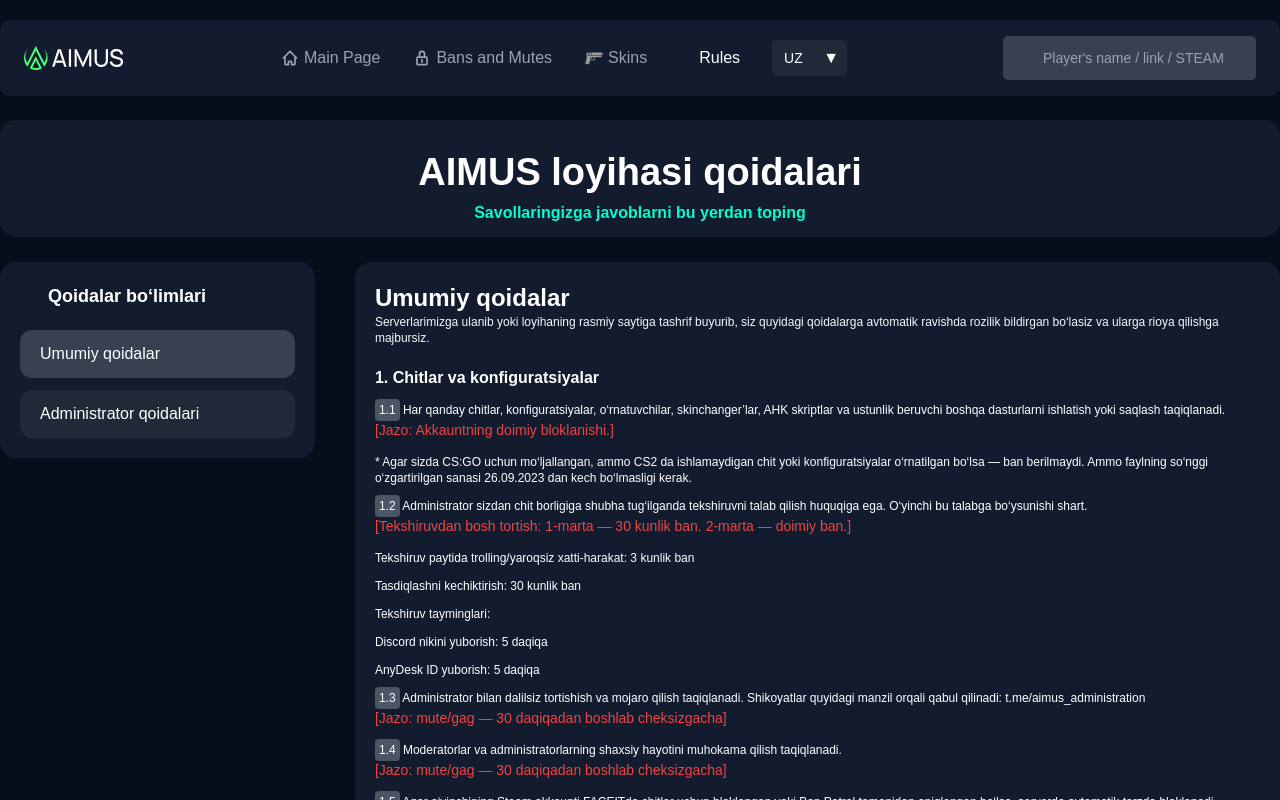
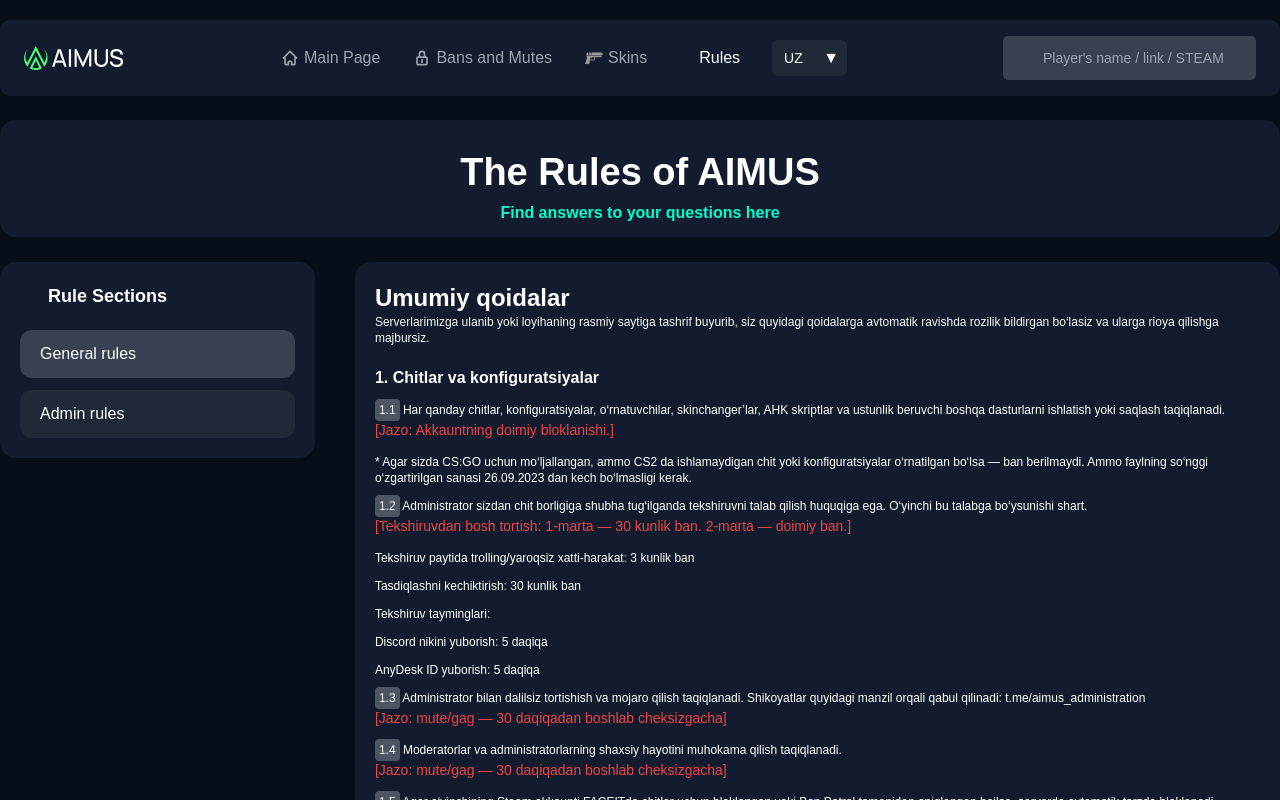
Before and after one commit to Freebek/client-aimus, a Next.js app: page /rules in a window 1280 px wide. Shown: the top 800 px of the page. Built offline with nearby package versions, Linux system fonts and the light colour scheme; some icons are missing.

Commit message:
some changes

```diff
--- a/public/locales/en.json
+++ b/public/locales/en.json
@@ -27,6 +27,15 @@
     "Term": "Term",
     "Admin": "Admin",
     "Forever": "Forever",
-    "No_Name": "No name"
+    "No_Name": "No name",
+    "Hour": "Hour",
+    "Minute": "Minute"
+  },
+  "rules": {
+    "Title": "The Rules of AIMUS",
+    "Description": "Find answers to your questions here",
+    "Rule_Sections": "Rule Sections",
+    "General_rules": "General rules",
+    "Admin_rules": "Admin rules"
   }
 }
--- a/public/locales/ru.json
+++ b/public/locales/ru.json
@@ -27,6 +27,15 @@
     "Term": "Длительность",
     "Admin": "Админ",
     "Forever": "Навсегда",
-    "No_Name": "Нету имени"
+    "No_Name": "Нету имени",
+    "Hour": "Час",
+    "Minute": "Минута"
+  },
+  "rules": {
+    "Title": "Правила проекта AIMUS",
+    "Description": "Найдите ответы на свои вопросы здесь",
+    "Rule_Sections": "Разделы правил",
+    "General_rules": "Общие правила",
+    "Admin_rules": "Правила администратора"
   }
 }
--- a/public/locales/uz.json
+++ b/public/locales/uz.json
@@ -27,6 +27,15 @@
     "Term": "Muddati",
     "Admin": "Admin",
     "Forever": "Abadiy",
-    "No_Name": "Ismi yo'q"
+    "No_Name": "Ismi yo'q",
+    "Hour": "Soat",
+    "Minute": "Daqiqa"
+  },
+  "rules": {
+    "Title": "AIMUS loyihasi qoidalari",
+    "Description": "Savollaringizga javoblarni bu yerdan toping",
+    "Rule_Sections": "Qoidalar bo‘limlari",
+    "General_rules": "Umumiy qoidalar",
+    "Admin_rules": "Administrator qoidalari"
   }
 }
--- a/src/components/Container.tsx
+++ b/src/components/Container.tsx
@@ -7,7 +7,11 @@
   style?: string;
   children: ReactNode;
 }) => {
-  return <div className={`${style} mx-5 sm:mx-10 xl:mx-auto max-w-screen-xl`}>{children}</div>;
+  return (
+    <div className={`${style} mx-5 sm:mx-10 xl:mx-auto max-w-screen-xl`}>
+      {children}
+    </div>
+  );
 };
 
 export default Container;
--- a/src/components/banscomms/index.tsx
+++ b/src/components/banscomms/index.tsx
@@ -21,13 +21,6 @@
   admin_name: string | null;
   type?: string; // BAN / MUTE / GAG
 }
-
-const formatDuration = (duration: number): string => {
-  if (duration === 0) return "Abadiy";
-  const hours = Math.floor(duration / 60);
-  const minutes = duration % 60;
-  return `${hours > 0 ? `${hours} soat ` : ""}${minutes} daqiqa`;
-};
 
 const Banscomms = () => {
   const [selectedLabel, setSelectedLabel] = useState("Banlar");
@@ -84,6 +77,15 @@
           </svg>
         );
     }
+  };
+
+  const formatDuration = (duration: number): string => {
+    if (duration === 0) return "Abadiy";
+    const hours = Math.floor(duration / 60);
+    const minutes = duration % 60;
+    return `${hours > 0 ? `${hours} ${t("bancomms.Hour")} ` : ""}${minutes} ${t(
+      "bancomms.Minute"
+    )}`;
   };
 
   return (
--- a/src/components/rules/index.tsx
+++ b/src/components/rules/index.tsx
@@ -1,5 +1,6 @@
 "use client";
 import React, { useState } from "react";
+import { useTranslation } from "react-i18next";
 import Container from "../Container";
 import GavelIcon from "@mui/icons-material/Gavel";
 import Content_Admin from "./Content_Admin";
@@ -8,6 +9,7 @@
 type Section = "general" | "admin";
 
 const Rules = () => {
+  const [t] = useTranslation();
   const [section, setSection] = useState<Section>("general");
 
   const renderContent = () => {
@@ -26,11 +28,9 @@
       <Container style="">
         <div className="text-center rounded-[16px] bg-backgr pb-3 pt-6 text-white">
           <h1 className="text-[32px] md:text-[38px] font-bold">
-            AIMUS loyihasi qoidalari
+            {t("rules.Title")}
           </h1>
-          <p className="text-primary font-bold">
-            Savollaringizga javoblarni bu yerdan toping
-          </p>
+          <p className="text-primary font-bold">{t("rules.Description")}</p>
         </div>
 
         <div className="flex flex-col lg:flex-row items-start mt-[25px] text-white gap-5">
@@ -38,7 +38,7 @@
             <div className="w-full bg-backgr rounded-[16px] p-5">
               <div className="flex items-center text-lg font-bold mb-5">
                 <GavelIcon />
-                <h3 className="ml-[10px]">Qoidalar bo‘limlari</h3>
+                <h3 className="ml-[10px]"> {t("rules.Rule_Sections")}</h3>
               </div>
               <ul className="flex flex-col gap-3">
                 <li
@@ -47,7 +47,7 @@
                     section === "general" ? "bg-gray-700" : "bg-gray-800"
                   } px-5 py-3 rounded-[12px] cursor-pointer`}
                 >
-                  Umumiy qoidalar
+                  {t("rules.General_rules")}
                 </li>
                 <li
                   onClick={() => setSection("admin")}
@@ -55,7 +55,7 @@
                     section === "admin" ? "bg-gray-700" : "bg-gray-800"
                   } px-5 py-3 rounded-[12px] cursor-pointer`}
                 >
-                  Administrator qoidalari
+                  {t("rules.Admin_rules")}
                 </li>
               </ul>
             </div>
```
Also changed, not shown: src/components/rules/Content_Rules.tsx (+91 -58 lines), src/lib/getDictionary.ts (+12 -6 lines).
